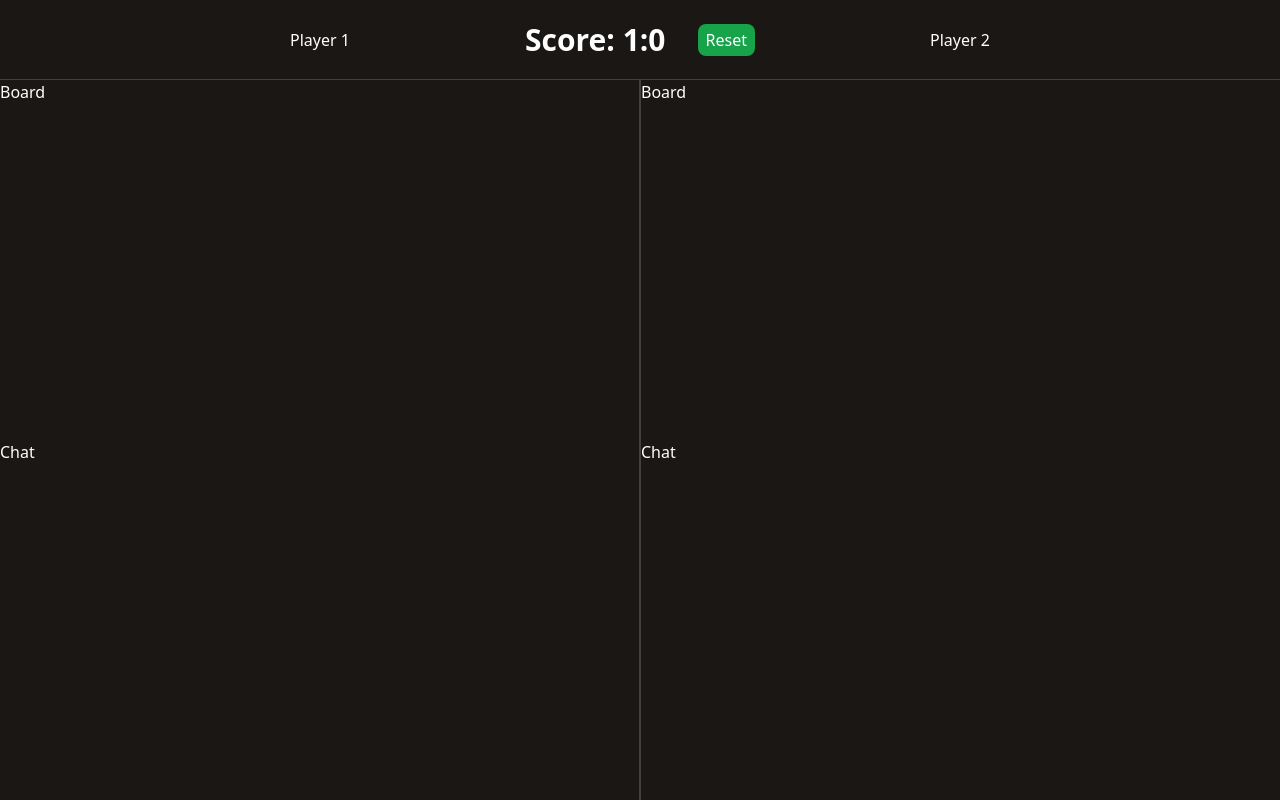
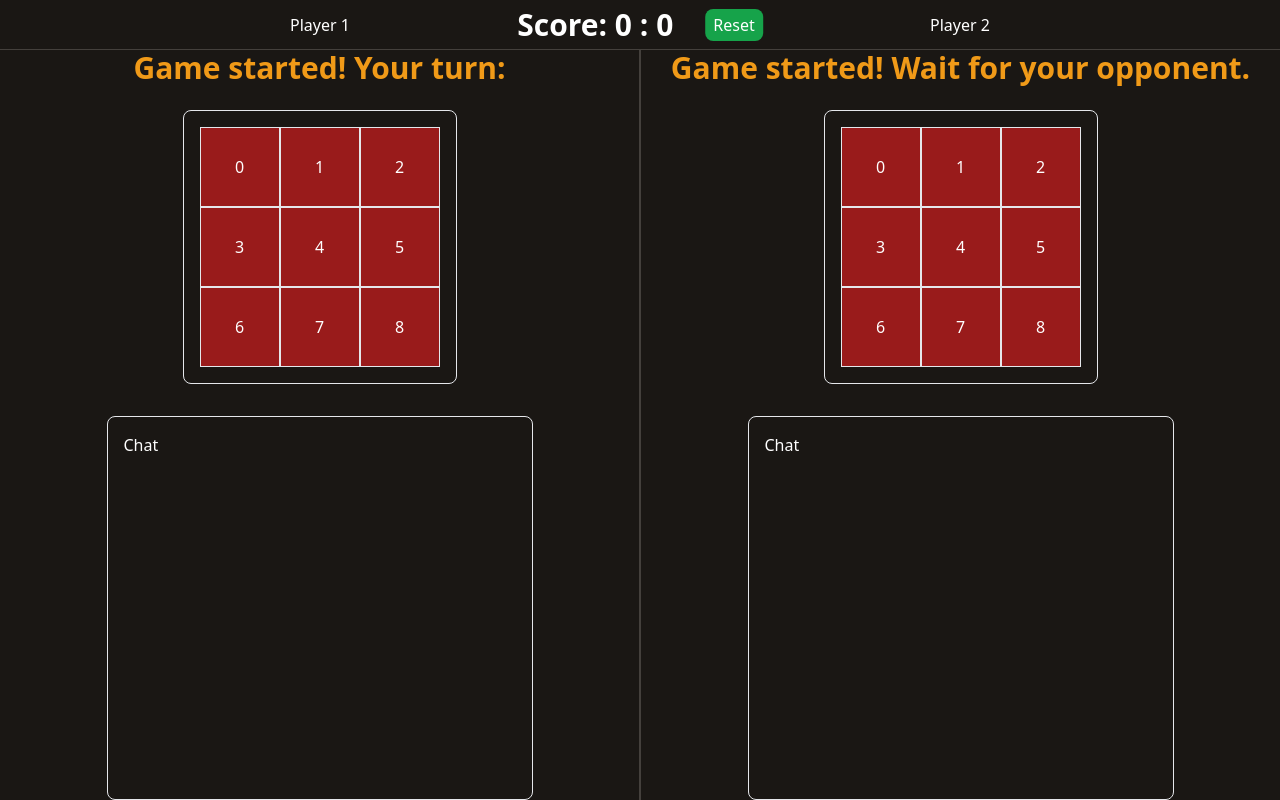
Before and after one commit to Simi-Andrei/tic-tac-toe, a React (Vite) app: page / in a window 1280 px wide. Built offline with nearby package versions, Linux system fonts and the light colour scheme.

Commit message:
page layout with game messages boards and chat boxes, implemented and tested  reset action in gameSlice

```diff
--- a/src/App.jsx
+++ b/src/App.jsx
@@ -1,13 +1,13 @@
 import { Header } from "./components/header";
 import { PlayingField } from "./components/playing-field";
 
-function App() {
+const App = () => {
   return (
     <div className="h-screen flex flex-col">
       <Header />
       <PlayingField />
     </div>
   );
-}
+};
 
 export default App;
--- a/src/components/board.jsx
+++ b/src/components/board.jsx
@@ -1,3 +1,17 @@
+import { useSelector } from "react-redux";
+
 export const Board = () => {
-  return <div>Board</div>;
+  const { board } = useSelector((state) => state.game);
+
+  return (
+    <div className="mb-8">
+      <div className="grid grid-cols-3 border rounded-lg p-4">
+        {board.map((cell, index) => (
+          <div key={index}>
+            <button className="w-20 h-20 bg-red-800 border">{index}</button>
+          </div>
+        ))}
+      </div>
+    </div>
+  );
 };
--- a/src/components/header.jsx
+++ b/src/components/header.jsx
@@ -1,4 +1,16 @@
+import { useDispatch, useSelector } from "react-redux";
+import { reset } from "../features/gameSlice";
+
 export const Header = () => {
+  const dispatch = useDispatch();
+
+  const { score } = useSelector((state) => state.game);
+
+  // Reset the state when pressing the Reset button
+  const handleReset = () => {
+    dispatch(reset());
+  };
+
   return (
     <div className="h-20 relative flex items-center justify-between bg-[#1a1714] text-white border-b border-b-stone-700">
       <div className="flex-1 grid place-items-center">
@@ -8,8 +20,12 @@ export const Header = () => {
         <span>Player 2</span>
       </div>
       <div className="absolute left-1/2 -translate-x-1/2 flex items-center justify-between gap-x-8">
-        <span className="text-3xl font-semibold">Score: 1:0</span>
+        {/* Displaying score from the state */}
+        <span className="text-3xl font-semibold">
+          Score: {score.player1} : {score.player2}
+        </span>
         <button
+          onClick={handleReset}
           type="button"
           className="bg-green-600 rounded-lg px-2 py-1 hover:bg-green-600/90 duration-200"
         >
--- a/src/components/playing-field.jsx
+++ b/src/components/playing-field.jsx
@@ -3,14 +3,20 @@ import { Board } from "./board";
 export const PlayingField = () => {
   return (
     <div className="flex-1 bg-[#1a1714] text-white flex items-start justify-between">
-      <div className="flex-1 self-stretch grid grid-cols-1 grid-rows-2">
+      <div className="flex-1 self-stretch flex flex-col items-center justify-center">
+        <p className="mb-6 text-3xl font-semibold text-[#f09a18]">
+          Game started! Your turn:
+        </p>
         <Board />
-        <p>Chat</p>
+        <div className="border w-2/3 rounded-lg p-4 h-96">Chat</div>
       </div>
       <div className="w-0.5 bg-stone-700 h-full" />
-      <div className="flex-1 self-stretch grid">
+      <div className="flex-1 self-stretch flex flex-col items-center justify-center">
+        <p className="mb-6 text-3xl font-semibold text-[#f09a18]">
+          Game started! Wait for your opponent.
+        </p>
         <Board />
-        <p>Chat</p>
+        <div className="border w-2/3 rounded-lg p-4 h-96">Chat</div>
       </div>
     </div>
   );
--- a/src/features/gameSlice.js
+++ b/src/features/gameSlice.js
@@ -1,14 +1,33 @@
 import { createSlice } from "@reduxjs/toolkit";
 
+// Initial state of the game
 const initialState = {
   board: Array(9).fill(null),
+  currentPlayer: "X",
+  winner: null,
+  status: "inProgress",
+  score: JSON.parse(localStorage.getItem("gameScore")) || {
+    player1: 0,
+    player2: 0,
+  },
+  messages: JSON.parse(localStorage.getItem("chatMessages")) || [],
 };
 
 const gameSlice = createSlice({
   name: "game",
   initialState,
-  reducers: {},
+  reducers: {
+    // Reset the state to the initial state
+    reset(state) {
+      state.board = Array(9).fill(null);
+      state.currentPlayer = "X";
+      state.winner = null;
+      state.status = "inProgress";
+      state.score = { player1: 0, player2: 0 };
+      state.messages = [];
+    },
+  },
 });
 
-export const {} = gameSlice.actions;
+export const { reset } = gameSlice.actions;
 export default gameSlice.reducer;
```
